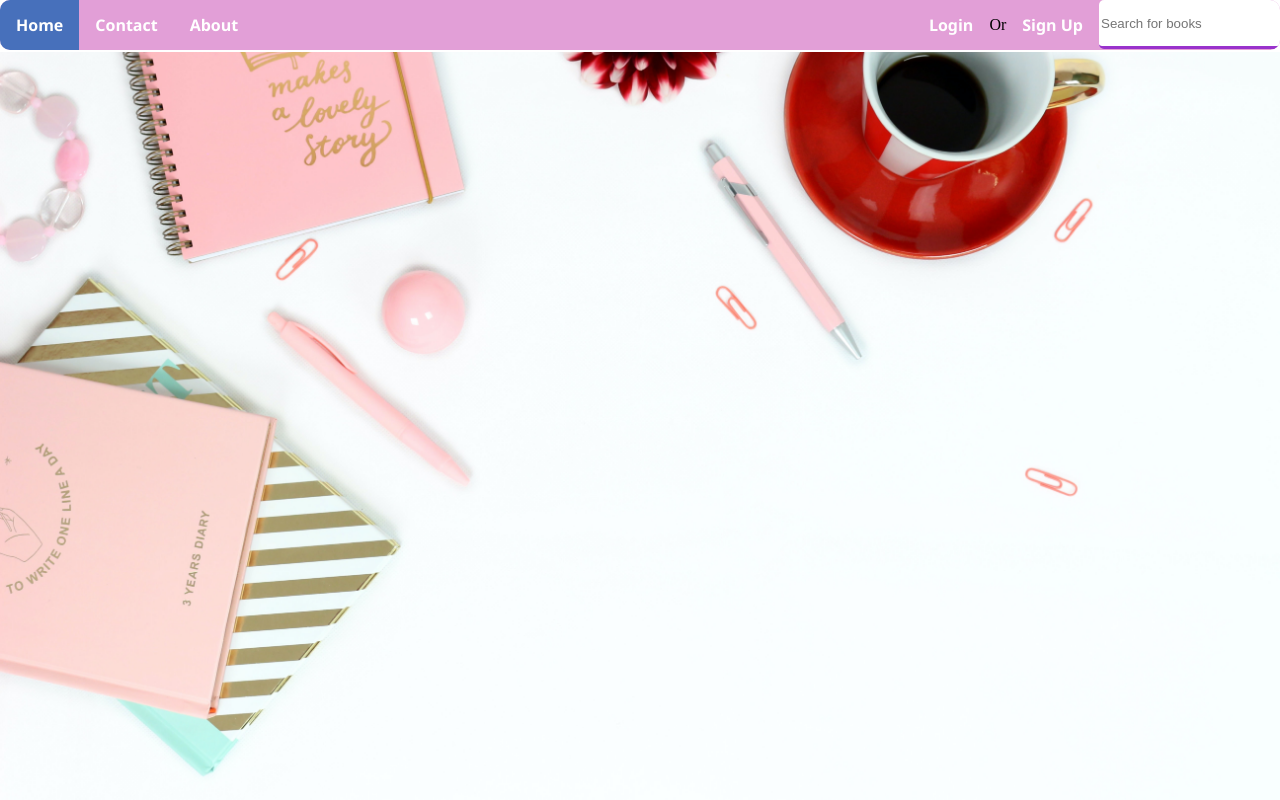
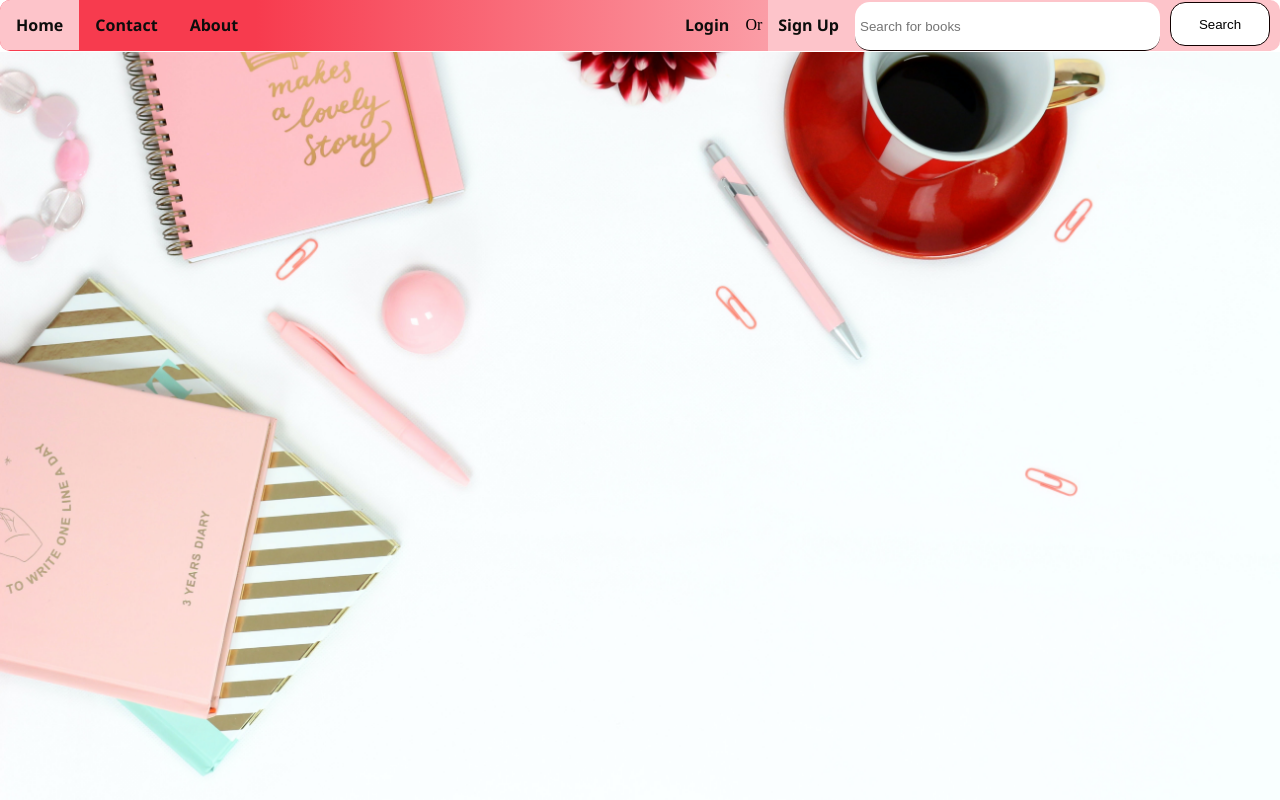
Before and after one commit to Priscilla-Odame/bookly, a Django app: page / in a window 1280 px wide. Run offline with Django 3.2, Linux system fonts and the light colour scheme; some libraries are stand-ins or nearby versions.

Commit message:
refactor designs

```diff
--- a/app/admin.py
+++ b/app/admin.py
@@ -2,7 +2,7 @@ from django.contrib import admin
 from .models import User
 from app.submodels.books import Book
 from app.submodels.category import Category
-from app.submodels.borrow import OrderBook
+from app.submodels.borrow import BorrowBook
 
 # Register your models here.
 
@@ -15,10 +15,10 @@ class BookAdmin(admin.ModelAdmin):
 class CategoryAdmin(admin.ModelAdmin):
     list_display = ('id', 'name', 'description', 'books')
 
-class OrderBookAdmin(admin.ModelAdmin):
+class BorrowBookAdmin(admin.ModelAdmin):
     list_display = ('id', 'book', 'borrowed_by','date_borrowed','duration','return_date')
 
 admin.site.register(User, UserAdmin)
 admin.site.register(Book, BookAdmin)
 admin.site.register(Category, CategoryAdmin)
-admin.site.register(OrderBook, OrderBookAdmin)
+admin.site.register(BorrowBook, BorrowBookAdmin)
--- a/app/serializers/borrow.py
+++ b/app/serializers/borrow.py
@@ -1,8 +1,8 @@
 from rest_framework import serializers
-from app.submodels.borrow import OrderBook
+from app.submodels.borrow import BorrowBook
 
 
-class OrderBookSerializer(serializers.ModelSerializer):
+class BorrowBookSerializer(serializers.ModelSerializer):
     def to_representation(self, instance):
         ret = super().to_representation(instance)
         ret['book'] = '%s' %(instance.book.title)
@@ -13,6 +13,6 @@ class OrderBookSerializer(serializers.ModelSerializer):
         validated_data['borrowed_by'] = self.context['request'].user
         return super().create(validated_data)
     class Meta:
-        model = OrderBook
+        model = BorrowBook
         fields = '__all__'
         read_only_fields = ('date_borrowed','borrowed_by','return_date')
--- a/app/static/css/books.css
+++ b/app/static/css/books.css
@@ -31,11 +31,14 @@ th, td {
 }
 
 .input {
-    height: 44px;
-    border-radius: 5px;
+    height: 48px;
+    display: block;
+    border-radius: 15px;
     outline: none;
     border: none;
-    border-bottom: solid darkorchid;
+    border-bottom: 1px solid #110000;
+    padding: 0 0 0 5px;
+    margin: 2px 0 0 0;
 }
 
 .table {
@@ -50,7 +53,6 @@ th, td {
 }
 
 .container {
-    display: flex;
     flex-direction: column;
 }
 .nav-bar{
@@ -63,7 +65,8 @@ th, td {
     margin: 0;
     padding: 0;
     overflow: hidden;
-    background-color: #e29fd7;
+    /* background-color: rgb(253, 210, 216 ); */
+    background: linear-gradient(270deg, #fdc4ca 40%, #fb9da6 27% , #f73b4e 80%);
     border-radius: 10px;
   }
 
@@ -73,7 +76,7 @@ th, td {
 
   li a {
     display: block;
-    color: white;
+    color: rgb(13, 13, 12);
     text-align: center;
     padding: 14px 16px;
     text-decoration: none;
@@ -84,7 +87,7 @@ th, td {
   }
 
   .active {
-    background-color: #0a5eb1b7;
+    background-color: #fdc4ca;
   }
 
 #sectionList {
@@ -95,6 +98,19 @@ th, td {
     -webkit-filter: blur(2px);
 
 }
+
+.searchBtn{
+  width:100px;
+  height:44px;
+  background-color:white;
+  border: none;
+  outline: none;
+  background-color: #0a5eb1b7;
+  border-bottom: solid darkorchid;
+
+}
+
+
 
 
 /* #bookList{
--- a/app/submodels/books.py
+++ b/app/submodels/books.py
@@ -11,5 +11,8 @@ class Book(models.Model):
     copies = models.IntegerField(default = 0, validators=[MinValueValidator(0), MaxValueValidator(2000)])
     max_borrow_duration = models.PositiveIntegerField( validators=[MinValueValidator(3), MaxValueValidator(20)], default = 3)
 
+    class Meta:
+        unique_together = [['title', 'author']]
+
     def __str__(self) -> str:
         return self.title
--- a/app/templates/books.html
+++ b/app/templates/books.html
@@ -17,8 +17,19 @@
                     <li><a class="active" href="#home">Home</a></li>
                     <li><a href="#contact">Contact</a></li>
                     <li><a href="#about">About</a></li>
-                    <li style='float:right'>
-                        <input class='input' type="text" id="mySearch" onkeyup="searchBook()" placeholder="Search for books">
+                    <li style='float:right; margin: 0px 10px 0px 0px;' >
+                        <button style=' width:100px;
+                                        height:44px;
+                                        background-color:white;
+                                        border: 1px solid #110000;
+                                        border-radius: 15px;
+                                        transition: 0.7s;
+                                        margin: 2px 0 0 0;
+                                        outline: none;'
+                                class='searchBtn' id='search-btn' type='submit'>Search</button>
+                    </li>
+                    <li style='float:right; margin: 0px 10px 0px 0px;'>
+                        <input style='width:300px;' class='input' type="text" id="mySearch" onkeyup="searchBook()" placeholder="Search for books">
                     </li>
                     <li style="float:right"><a href="#about">Sign Up</a></li>
                     <li style="float:right"><p>Or</p></li>
--- a/app/templates/login.html
+++ b/app/templates/login.html
@@ -46,7 +46,7 @@
 
                     <label>
                         <span class='login'><a href="#">Forgot password?</a></span><br>
-                        <span class='login'>Do not have an account? <a href='https://librariesapp.herokuapp.com/login/'>Sign up here</a></span>
+                        <span class='login'>Do not have an account? <a href='https://librariesapp.herokuapp.com/register/'>Sign up here</a></span>
                     </label>
                 </form>
             </div>
--- a/app/templates/signup.html
+++ b/app/templates/signup.html
@@ -53,7 +53,7 @@
 
                     <button class='button' type='button' onclick='handleSignup()'>Signup</button><br><br>
                     <label>
-                    <span class='login'>Already have an account? <a href='http://localhost:8000/login/'>Login</a></span>
+                    <span class='login'>Already have an account? <a href='https://librariesapp.herokuapp.com/login'>Login</a></span>
                     </label>
                 </form>
 
--- a/app/urls.py
+++ b/app/urls.py
@@ -3,7 +3,7 @@ from django.urls import path, include
 from app.views.user import SignUpAPI, LoginView
 from app.views.books import BookViews, books
 from app.views.category import CategoryView
-from app.views.borrow import OrderBookViewSet, dashboard, borrow, admindashboard
+from app.views.borrow import BorrowBookViewSet, dashboard, borrow, admindashboard
 from app.views.password_reset import SetNewPasswordAPI
 from rest_framework import routers
 from app.views.user import login, register
@@ -17,7 +17,7 @@ router.register(r'signup',SignUpAPI, 'signup')
 router.register(r'login', LoginView, 'login-api')
 router.register(r'books', BookViews, 'books')
 router.register(r'category',CategoryView, 'category' )
-router.register(r'borrow',OrderBookViewSet,'borrow')
+router.register(r'borrow',BorrowBookViewSet,'borrow')
 router.register(r'password',SetNewPasswordAPI,'password-reset')
 # urlpatterns = router.urls
 
```
Also changed, not shown: app/submodels/borrow.py (+7 -7 lines), app/views/borrow.py (+5 -5 lines), app/migrations/0011_auto_20210628_1719.py (added), app/migrations/0012_auto_20210628_1724.py (added), app/migrations/0013_auto_20210628_1751.py (added).
